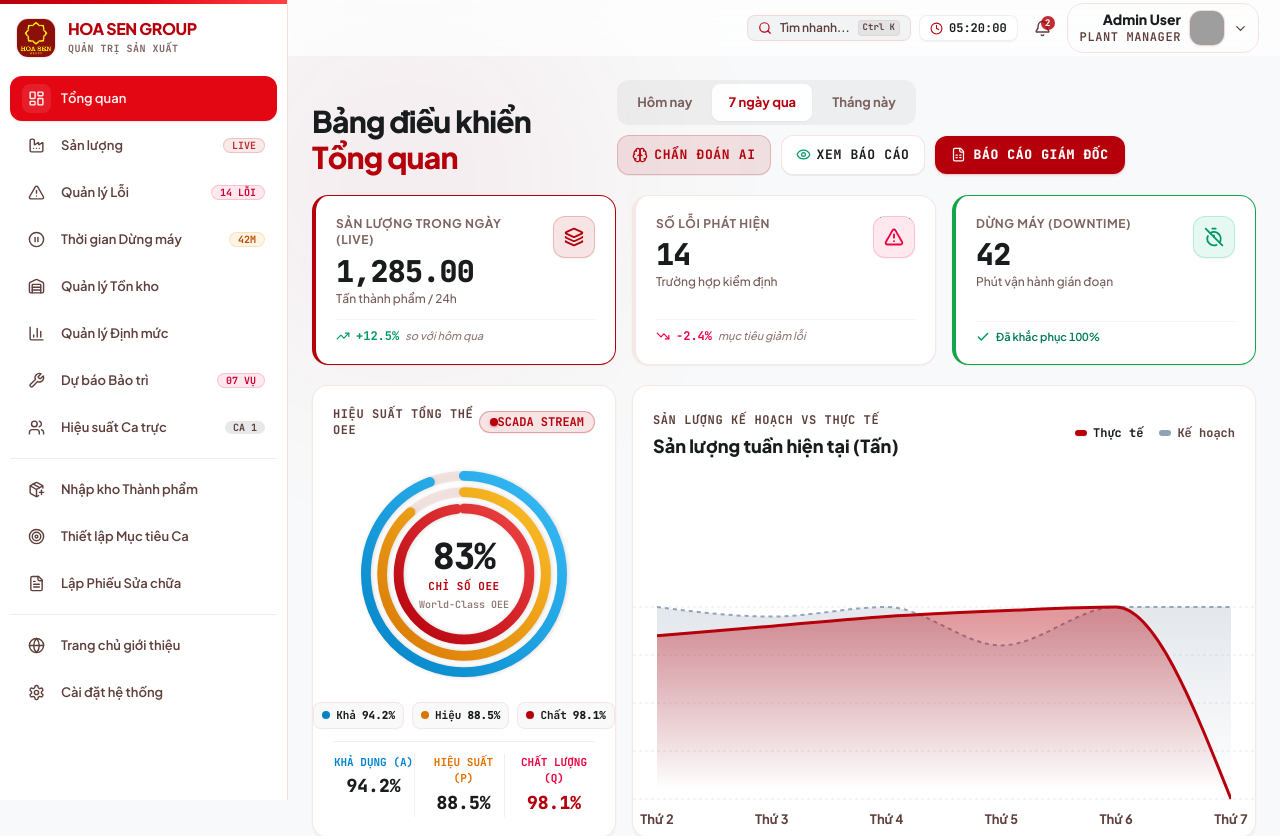
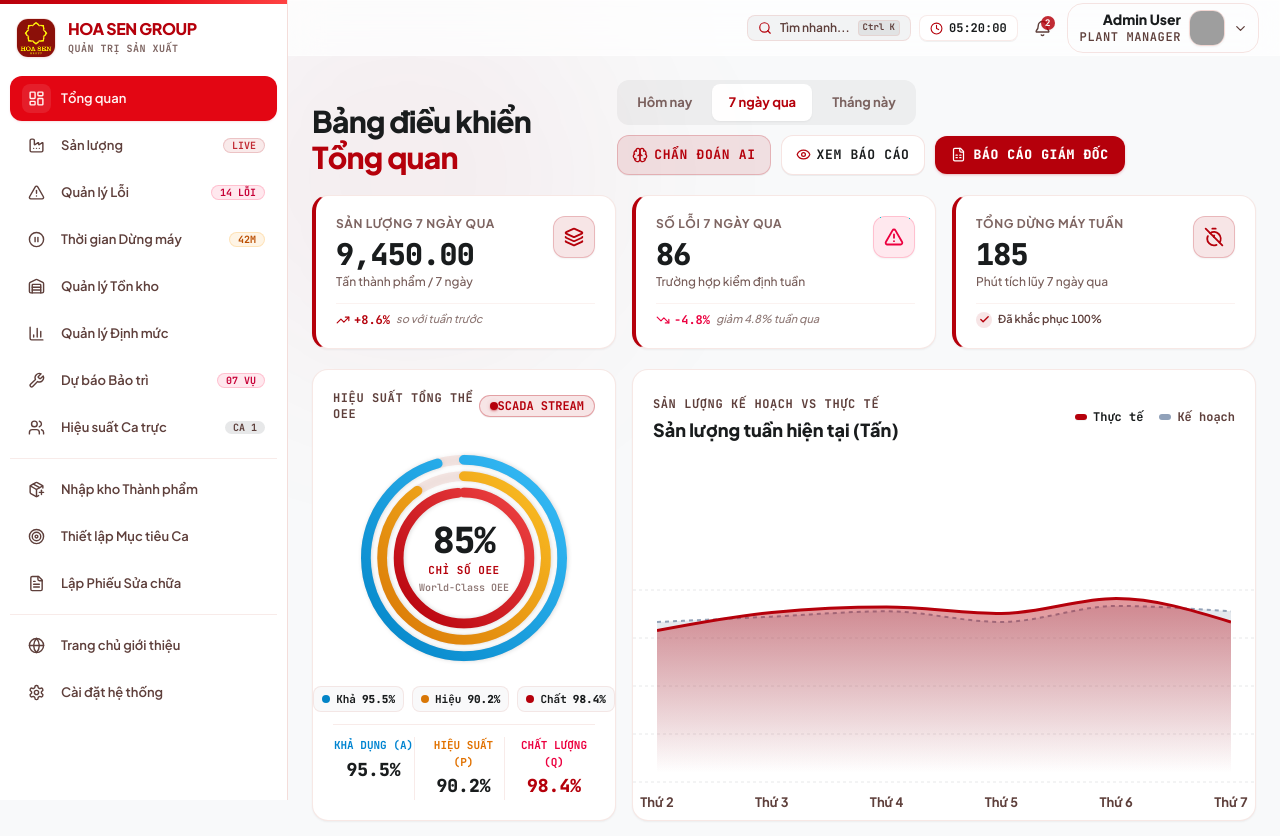
Before and after one commit to VANDUY1112/hoasen, a React (Vite) app: page /login#/tong-quan in a window 1280 px wide. Shown: the top 836 px of the page. Built offline with nearby package versions, Linux system fonts and the light colour scheme; grey boxes are pictures that could not be loaded.

Commit message:
feat: implement production dashboard with KpiCard component and mock data integration

```diff
--- a/src/components/ui/KpiCard.tsx
+++ b/src/components/ui/KpiCard.tsx
@@ -24,25 +24,26 @@ export default function KpiCard({
   resolved,
   className = '',
 }: KpiCardProps) {
-  const borderColors = {
-    primary: 'border-primary',
-    error: 'border-on-surface-variant',
-    success: 'border-success',
-    default: 'border-primary',
-  }
-
+  // Cohesive brand styling - Red & Neutral instead of harsh green/yellow
   const iconStyles = {
     primary: 'bg-primary/10 text-primary border border-primary/20',
     error: 'bg-rose-500/10 text-rose-600 border border-rose-500/20',
-    success: 'bg-emerald-500/10 text-emerald-600 border border-emerald-500/20',
+    success: 'bg-primary/10 text-primary border border-primary/20',
     default: 'bg-surface-container text-on-surface-variant border border-outline-variant/40',
+  }
+
+  const borderColors = {
+    primary: 'border-l-4 border-l-primary',
+    error: 'border-l-4 border-l-primary',
+    success: 'border-l-4 border-l-primary',
+    default: 'border-l-4 border-l-primary',
   }
 
   return (
     <div
       className={`
         group relative bg-surface-container-lowest p-3.5 sm:p-5 flex flex-col justify-between
-        overflow-hidden shadow-xs hover:shadow-md card-hover border border-outline-variant/35 border-l-4 rounded-2xl
+        overflow-hidden shadow-xs hover:shadow-md card-hover border border-outline-variant/35 rounded-2xl transition-all
         ${borderColors[accentColor]} ${className}
       `}
     >
@@ -71,19 +72,26 @@ export default function KpiCard({
       </div>
 
       {trend !== undefined && (
-        <div className={`flex items-center flex-wrap gap-1.5 pt-2 border-t border-outline-variant/20 text-xs font-bold font-mono ${trend >= 0 ? 'text-emerald-600' : 'text-rose-600'}`}>
-          {trend >= 0 ? <TrendingUp size={14} className="shrink-0" /> : <TrendingDown size={14} className="shrink-0" />}
-          <span>
-            {trend >= 0 ? '+' : ''}{trend}%
-          </span>
+        <div className="flex items-center flex-wrap gap-1.5 pt-2 border-t border-outline-variant/20 text-xs font-bold font-mono text-on-surface">
+          {trend >= 0 ? (
+            <span className="flex items-center text-primary font-bold">
+              <TrendingUp size={14} className="mr-1" /> +{trend}%
+            </span>
+          ) : (
+            <span className="flex items-center text-rose-600 font-bold">
+              <TrendingDown size={14} className="mr-1" /> {trend}%
+            </span>
+          )}
           {trendLabel && <span className="font-sans font-medium text-[11px] text-on-surface-variant/70 italic">{trendLabel}</span>}
         </div>
       )}
 
       {resolved && (
-        <div className="flex items-center gap-1.5 pt-2 border-t border-outline-variant/20 text-emerald-600 text-xs font-bold font-mono">
-          <Check size={14} className="stroke-[2.5]" />
-          <span className="font-sans text-[11px] font-semibold text-emerald-700">Đã khắc phục 100%</span>
+        <div className="flex items-center gap-1.5 pt-2 border-t border-outline-variant/20 text-xs font-bold font-mono text-on-surface-variant">
+          <div className="w-4 h-4 rounded-full bg-primary/10 text-primary flex items-center justify-center">
+            <Check size={11} className="stroke-[3]" />
+          </div>
+          <span className="font-sans text-[11px] font-semibold text-on-surface-variant">Đã khắc phục 100%</span>
         </div>
       )}
     </div>
--- a/src/pages/TongQuan.tsx
+++ b/src/pages/TongQuan.tsx
@@ -15,14 +15,126 @@ const timeRanges = [
   { id: '30days', label: 'Tháng này' },
 ]
 
+// Mock Data for the 3 Time Filter Options
+const timeFilterData = {
+  today: {
+    kpiOutput: {
+      title: 'Sản lượng trong ngày (Live)',
+      subtitle: 'Tấn thành phẩm / 24h',
+      trend: 12.5,
+      trendLabel: 'so với hôm qua',
+    },
+    kpiDefects: {
+      title: 'Số lỗi phát hiện',
+      value: 14,
+      subtitle: 'Trường hợp kiểm định trong ca',
+      trend: -2.4,
+      trendLabel: 'mục tiêu giảm lỗi',
+    },
+    kpiDowntime: {
+      title: 'Dừng máy (Downtime)',
+      value: 42,
+      subtitle: 'Phút gián đoạn trong ca',
+      resolvedText: 'Đã khắc phục 100%',
+    },
+    oee: {
+      overall: 83,
+      availability: 94.2,
+      performance: 88.5,
+      quality: 98.1,
+    },
+    chartTitle: 'Sản lượng theo khung giờ hôm nay (Tấn)',
+    chartData: [
+      { day: '06:00', fullDay: '06:00 - Đầu ca 1', planned: 160, actual: 155 },
+      { day: '09:00', fullDay: '09:00 - Giữa ca 1', planned: 200, actual: 215 },
+      { day: '12:00', fullDay: '12:00 - Cuối ca 1', planned: 200, actual: 195 },
+      { day: '15:00', fullDay: '15:00 - Đầu ca 2', planned: 200, actual: 220 },
+      { day: '18:00', fullDay: '18:00 - Giữa ca 2', planned: 220, actual: 235 },
+      { day: '21:00', fullDay: '21:00 - Hiện tại', planned: 220, actual: 248 },
+    ],
+  },
+  '7days': {
+    kpiOutput: {
+      title: 'Sản lượng 7 ngày qua',
+      subtitle: 'Tấn thành phẩm / 7 ngày',
+      trend: 8.6,
+      trendLabel: 'so với tuần trước',
+    },
+    kpiDefects: {
+      title: 'Số lỗi 7 ngày qua',
+      value: 86,
+      subtitle: 'Trường hợp kiểm định tuần',
+      trend: -4.8,
+      trendLabel: 'giảm 4.8% tuần qua',
+    },
+    kpiDowntime: {
+      title: 'Tổng dừng máy tuần',
+      value: 185,
+      subtitle: 'Phút tích lũy 7 ngày qua',
+      resolvedText: 'Kiểm soát tốt',
+    },
+    oee: {
+      overall: 85,
+      availability: 95.5,
+      performance: 90.2,
+      quality: 98.4,
+    },
+    chartTitle: 'Sản lượng tuần hiện tại (Tấn)',
+    chartData: [
+      { day: 'Thứ 2', fullDay: 'Thứ Hai', planned: 1500, actual: 1420 },
+      { day: 'Thứ 3', fullDay: 'Thứ Ba', planned: 1550, actual: 1590 },
+      { day: 'Thứ 4', fullDay: 'Thứ Tư', planned: 1600, actual: 1640 },
+      { day: 'Thứ 5', fullDay: 'Thứ Năm', planned: 1500, actual: 1580 },
+      { day: 'Thứ 6', fullDay: 'Thứ Sáu (Hôm nay)', planned: 1650, actual: 1720 },
+      { day: 'Thứ 7', fullDay: 'Thứ Bảy', planned: 1600, actual: 1500 },
+    ],
+  },
+  '30days': {
+    kpiOutput: {
+      title: 'Sản lượng tháng này',
+      subtitle: 'Tấn thành phẩm / Tháng 08',
+      trend: 14.2,
+      trendLabel: 'so với tháng trước',
+    },
+    kpiDefects: {
+      title: 'Số lỗi tháng này',
+      value: 312,
+      subtitle: 'Trường hợp kiểm định tháng',
+      trend: -8.5,
+      trendLabel: 'chất lượng cải thiện',
+    },
+    kpiDowntime: {
+      title: 'Tổng dừng máy tháng',
+      value: 640,
+      subtitle: 'Phút tích lũy tháng này',
+      resolvedText: 'Đạt chuẩn ISO',
+    },
+    oee: {
+      overall: 87,
+      availability: 96.2,
+      performance: 92.0,
+      quality: 98.8,
+    },
+    chartTitle: 'Sản lượng theo tuần trong tháng (Tấn)',
+    chartData: [
+      { day: 'Tuần 1', fullDay: 'Tuần 01 (01/08 - 07/08)', planned: 9500, actual: 9850 },
+      { day: 'Tuần 2', fullDay: 'Tuần 02 (08/08 - 14/08)', planned: 10000, actual: 10420 },
+      { day: 'Tuần 3', fullDay: 'Tuần 03 (15/08 - 21/08)', planned: 10500, actual: 10810 },
+      { day: 'Tuần 4', fullDay: 'Tuần 04 (22/08 - 31/08)', planned: 10000, actual: 10200 },
+    ],
+  },
+}
+
 export default function TongQuan() {
-  const [activeTimeRange, setActiveTimeRange] = useState('7days')
+  const [activeTimeRange, setActiveTimeRange] = useState<'today' | '7days' | '30days'>('7days')
   const [isDiagnosing, setIsDiagnosing] = useState(false)
   const [reportModalOpen, setReportModalOpen] = useState(false)
   const [reportType, setReportType] = useState<ReportType>('executive')
 
   const { dailyOutput, liveOee, liveLogs } = useLiveSimulation()
   const { addToast } = useToast()
+
+  const currentData = timeFilterData[activeTimeRange]
 
   const handleRunAiDiagnosis = () => {
     setIsDiagnosing(true)
@@ -89,7 +201,7 @@ export default function TongQuan() {
               }}
               className="cursor-pointer bg-surface-container-lowest text-on-surface border border-outline-variant/40 px-3.5 py-2.5 font-mono text-xs sm:text-[13px] uppercase tracking-wider flex items-center justify-center gap-1.5 font-bold rounded-xl hover:bg-surface-container transition-colors shadow-2xs"
             >
-              <Eye size={15} className="text-emerald-600 shrink-0" />
+              <Eye size={15} className="text-primary shrink-0" />
               <span className="truncate">Xem Báo Cáo</span>
             </button>
 
@@ -110,31 +222,37 @@ export default function TongQuan() {
       {/* KPI Cards with Live SCADA Data */}
       <section className="grid grid-cols-2 md:grid-cols-3 gap-2.5 sm:gap-4 stagger">
         <KpiCard
-          title="Sản lượng trong ngày (Live)"
-          value={dailyOutput.toLocaleString(undefined, { minimumFractionDigits: 2, maximumFractionDigits: 2 })}
-          subtitle="Tấn thành phẩm / 24h"
-          trend={12.5}
-          trendLabel="so với hôm qua"
+          title={currentData.kpiOutput.title}
+          value={
+            activeTimeRange === 'today'
+              ? dailyOutput.toLocaleString(undefined, { minimumFractionDigits: 2, maximumFractionDigits: 2 })
+              : activeTimeRange === '7days'
+              ? '9,450.00'
+              : '41,280.00'
+          }
+          subtitle={currentData.kpiOutput.subtitle}
+          trend={currentData.kpiOutput.trend}
+          trendLabel={currentData.kpiOutput.trendLabel}
           icon={<Layers size={20} className="stroke-[2.2]" />}
           accentColor="primary"
           className="col-span-2 md:col-span-1"
         />
         <KpiCard
-          title="Số lỗi phát hiện"
-          value={14}
-          subtitle="Trường hợp kiểm định"
-          trend={-2.4}
-          trendLabel="mục tiêu giảm lỗi"
+          title={currentData.kpiDefects.title}
+          value={currentData.kpiDefects.value}
+          subtitle={currentData.kpiDefects.subtitle}
+          trend={currentData.kpiDefects.trend}
+          trendLabel={currentData.kpiDefects.trendLabel}
           accentColor="error"
           icon={<AlertTriangle size={20} className="stroke-[2.2]" />}
           className="col-span-1"
         />
         <KpiCard
-          title="Dừng máy (Downtime)"
-          value={42}
-          subtitle="Phút vận hành gián đoạn"
+          title={currentData.kpiDowntime.title}
+          value={currentData.kpiDowntime.value}
+          subtitle={currentData.kpiDowntime.subtitle}
           resolved={true}
-          accentColor="success"
+          accentColor="primary"
           icon={<TimerOff size={20} className="stroke-[2.2]" />}
           className="col-span-1"
         />
@@ -153,25 +271,31 @@ export default function TongQuan() {
 
           <div className="my-2">
             <GaugeChart
-              value={Math.round(liveOee)}
-              availability={liveOee > 80 ? 94.2 : 91.5}
-              performance={88.5}
-              quality={98.1}
+              value={activeTimeRange === 'today' ? Math.round(liveOee) : currentData.oee.overall}
+              availability={activeTimeRange === 'today' ? (liveOee > 80 ? 94.2 : 91.5) : currentData.oee.availability}
+              performance={currentData.oee.performance}
+              quality={currentData.oee.quality}
             />
           </div>
 
           <div className="grid grid-cols-3 gap-2 w-full pt-3 mt-1 border-t border-outline-variant/30">
             <div className="text-center border-r border-outline-variant/30">
               <p className="text-[10px] sm:text-[11px] font-mono text-sky-600 uppercase font-bold">Khả dụng (A)</p>
-              <p className="text-base sm:text-lg font-extrabold text-on-surface font-mono mt-0.5">{liveOee > 80 ? '94.2%' : '91.5%'}</p>
+              <p className="text-base sm:text-lg font-extrabold text-on-surface font-mono mt-0.5">
+                {activeTimeRange === 'today' ? (liveOee > 80 ? '94.2%' : '91.5%') : `${currentData.oee.availability}%`}
+              </p>
             </div>
             <div className="text-center border-r border-outline-variant/30">
               <p className="text-[10px] sm:text-[11px] font-mono text-amber-600 uppercase font-bold">Hiệu suất (P)</p>
-              <p className="text-base sm:text-lg font-extrabold text-on-surface font-mono mt-0.5">88.5%</p>
+              <p className="text-base sm:text-lg font-extrabold text-on-surface font-mono mt-0.5">
+                {currentData.oee.performance}%
+              </p>
             </div>
             <div className="text-center">
               <p className="text-[10px] sm:text-[11px] font-mono text-rose-600 uppercase font-bold">Chất lượng (Q)</p>
-              <p className="text-base sm:text-lg font-extrabold text-primary font-mono mt-0.5">98.1%</p>
+              <p className="text-base sm:text-lg font-extrabold text-primary font-mono mt-0.5">
+                {currentData.oee.quality}%
+              </p>
             </div>
           </div>
         </div>
@@ -183,7 +307,7 @@ export default function TongQuan() {
               <span className="font-mono text-xs text-on-surface-variant uppercase tracking-wider font-bold">
                 Sản lượng kế hoạch vs Thực tế
               </span>
-              <h3 className="text-base sm:text-lg font-extrabold text-on-surface mt-0.5">Sản lượng tuần hiện tại (Tấn)</h3>
+              <h3 className="text-base sm:text-lg font-extrabold text-on-surface mt-0.5">{currentData.chartTitle}</h3>
             </div>
             <div className="flex gap-4 items-center font-mono text-xs font-bold">
               <span className="flex items-center gap-1.5 text-on-surface">
@@ -197,7 +321,7 @@ export default function TongQuan() {
 
           <div className="h-56 sm:h-60 w-[calc(100%+2rem)] sm:w-[calc(100%+2.5rem)] -mx-4 sm:-mx-5 -mb-4 sm:-mb-5">
             <ResponsiveContainer width="100%" height="100%">
-              <AreaChart data={weeklyProduction} margin={{ top: 10, right: 0, left: 0, bottom: 8 }}>
+              <AreaChart data={currentData.chartData} margin={{ top: 10, right: 0, left: 0, bottom: 8 }}>
                 <defs>
                   <linearGradient id="gradientActual" x1="0" y1="0" x2="0" y2="1">
                     <stop offset="5%" stopColor="var(--color-primary, #b5000b)" stopOpacity={0.4} />
@@ -231,11 +355,11 @@ export default function TongQuan() {
                           <div className="space-y-1 font-mono">
                             <div className="flex items-center justify-between gap-3 text-primary font-bold">
                               <span>Sản lượng Thực tế:</span>
-                              <span>{actualVal} Tấn</span>
+                              <span>{Number(actualVal).toLocaleString()} Tấn</span>
                             </div>
                             <div className="flex items-center justify-between gap-3 text-on-surface-variant font-medium">
                               <span>Mục tiêu Kế hoạch:</span>
-                              <span>{plannedVal} Tấn</span>
+                              <span>{Number(plannedVal).toLocaleString()} Tấn</span>
                             </div>
                           </div>
                         </div>
```
Also changed, not shown: src/data/mockData.ts (+6 -6 lines), src/pages/QuanLyDinhMuc.tsx (+29 -22 lines), src/pages/SanLuong.tsx (+10 -10 lines).
